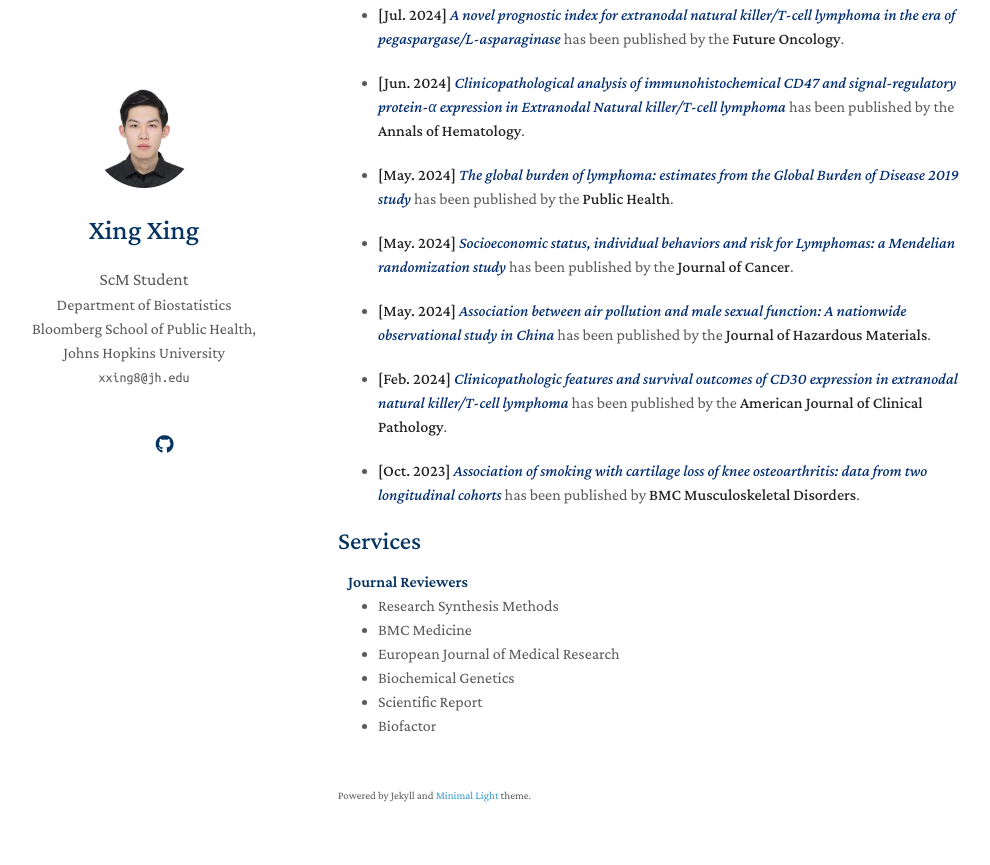
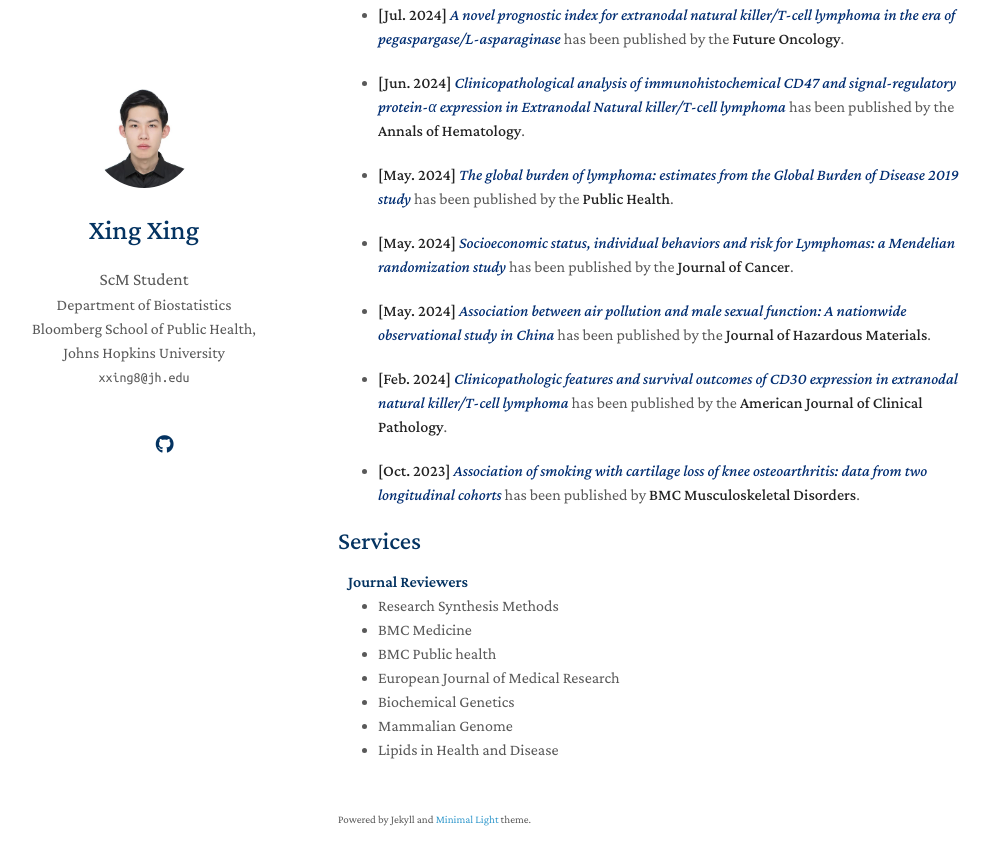
Before and after one commit to KevinXing3/kevinXing3.github.io, a Jekyll site: the page built from index.md, in a window 1280 px wide and 900 px high, scrolled down 2258 px. Shown: the top 865 px of the window, without its empty margins (132-1122 px from the left). Built offline with Jekyll 4.4.1, drawn with Linux system fonts in a browser that asks for light colours; nearby versions of some CDN libraries; a style sheet for code colours, icons or effects is not loaded; our own code applies the rules of GitHub Pages for plain Markdown files.

Commit message:
Update services.md

```diff
--- a/_includes/services.md
+++ b/_includes/services.md
@@ -5,8 +5,9 @@
 <ul style="margin:0 0 20px;">
   <li>Research Synthesis Methods</li>
   <li>BMC Medicine</li>
+  <li>BMC Public health</li>
   <li>European Journal of Medical Research</li>
   <li>Biochemical Genetics</li>
-  <li>Scientific Report</li>
-  <li>Biofactor</li>
+  <li>Mammalian Genome</li>
+  <li>Lipids in Health and Disease</li>
 </ul>
```
